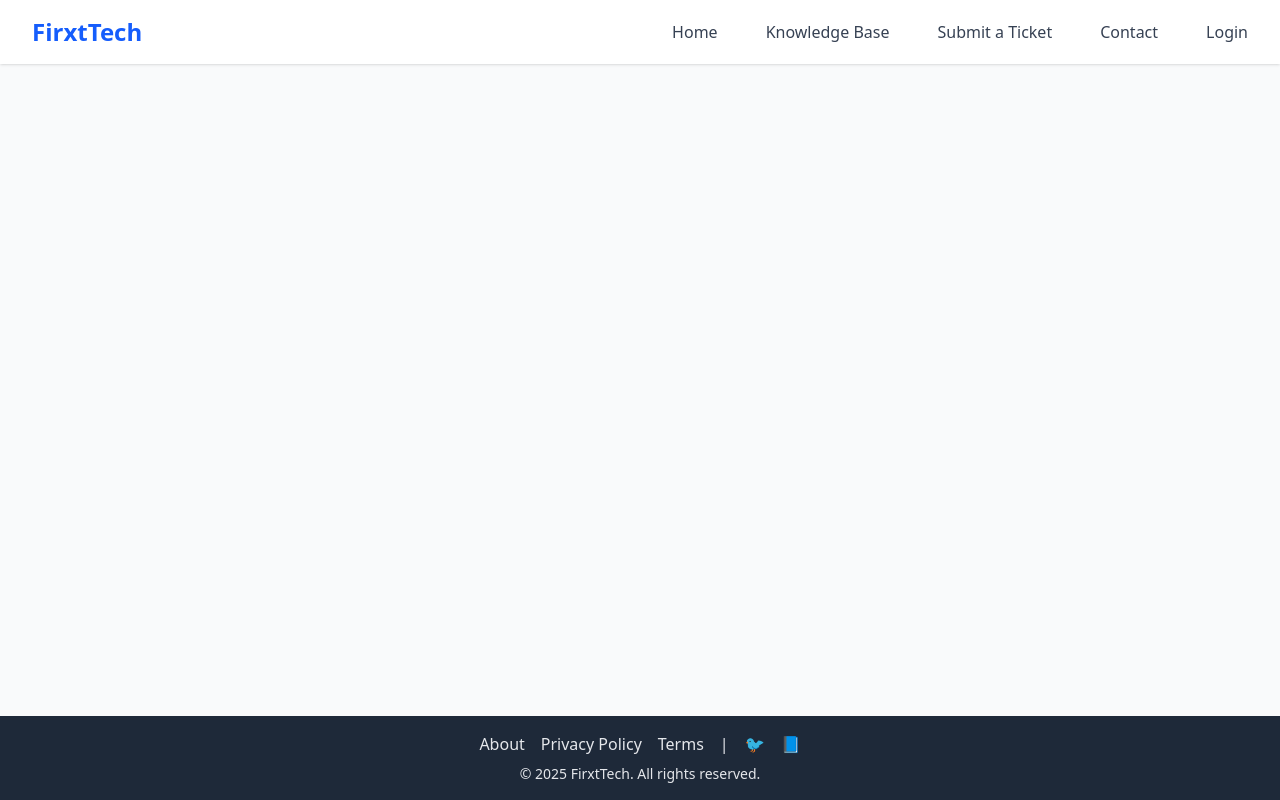
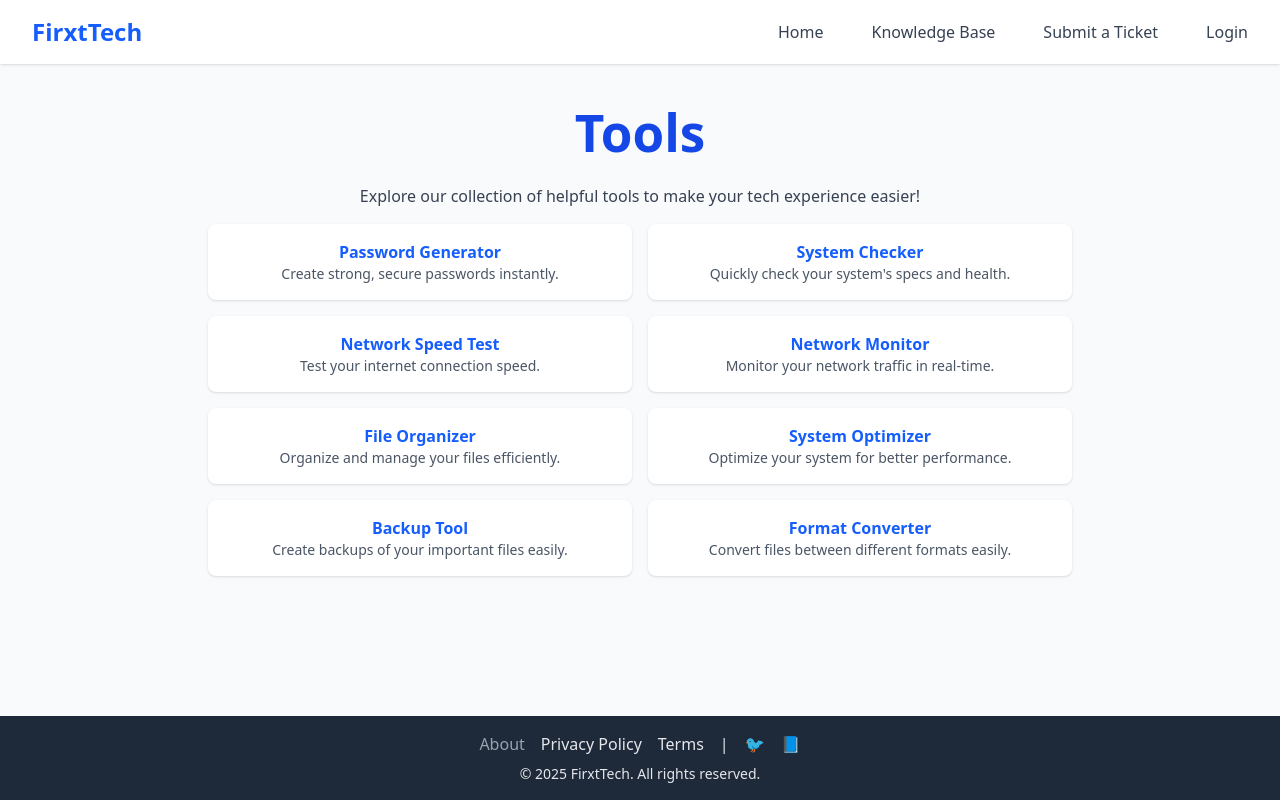
Before and after one commit to JohnChukwuemekaMgbemene/FirxtTech, a React (Vite) app in the folder client/: page /tools in a window 1280 px wide. Built offline with nearby package versions, Linux system fonts and the light colour scheme; no server answers.

Commit message:
well, still works

```diff
--- a/client/src/App.jsx
+++ b/client/src/App.jsx
@@ -9,6 +9,8 @@ import Contact from './pages/Contact';
 import AuthPage from './pages/AuthPage';
 import Dashboard from './pages/Dashboard';
 import ProtectedRoute from './components/ProtectedRoute';
+import Tools from './pages/Tools';
+import Services from './pages/Services';
 // import other pages as you create them
 
 function App() {
@@ -25,6 +27,8 @@ function App() {
             <Route path="/login" element={<AuthPage />} />
             <Route path="/signup" element={<AuthPage />} />
             <Route path="/forgot-password" element={<AuthPage />} />
+            <Route path="/tools" element={<Tools />} />
+            <Route path="/services" element={<Services />} />
             <Route
               path="/dashboard"
               element={
--- a/client/src/components/Footer.jsx
+++ b/client/src/components/Footer.jsx
@@ -1,10 +1,13 @@
 import React from 'react';
+import { Link } from 'react-router-dom';
 
 export default function Footer() {
   return (
     <footer className="bg-gray-800 text-gray-200 py-4 text-center mt-auto">
       <div className="space-x-4">
-        <a href="#" className="hover:underline">About</a>
+        <Link to="/contact" className="text-gray-400 hover:text-white">
+          About
+        </Link>
         <a href="#" className="hover:underline">Privacy Policy</a>
         <a href="#" className="hover:underline">Terms</a>
         <span>|</span>
--- a/client/src/components/Header.jsx
+++ b/client/src/components/Header.jsx
@@ -39,16 +39,6 @@ export default function Header() {
           Submit a Ticket
         </NavLink>
         <NavLink
-          to="/contact"
-          className={({ isActive }) =>
-            isActive
-              ? "text-blue-600 font-semibold"
-              : "text-gray-700 hover:text-orange-600"
-          }
-        >
-          Contact
-        </NavLink>
-        <NavLink
           to="/login"
           className={({ isActive }) =>
             isActive
--- a/client/src/components/HeroSection.jsx
+++ b/client/src/components/HeroSection.jsx
@@ -1,4 +1,5 @@
 import React from 'react';
+import { Link } from 'react-router-dom';
 
 export default function HeroSection() {
   return (
@@ -6,12 +7,16 @@ export default function HeroSection() {
       <h1 className="text-4xl font-bold mb-2 text-blue-800">Need Help? We’ve Got You Covered.</h1>
       <p className="text-lg text-gray-700 mb-6">Quick solutions and expert support for all your tech needs.</p>
       <div className="flex space-x-4 mb-8">
-        <button className="bg-orange-600 text-white px-8 py-2 rounded hover:bg-orange-700 flex items-center">
-          <span className="mr-2">🔍</span> Search Help Articles
-        </button>
-        <button className="bg-orange-600 text-white px-8 py-2 rounded hover:bg-orange-700 flex items-center">
+        <Link
+          to="/tools"
+          className="bg-orange-600 text-white px-8 py-2 rounded hover:bg-orange-700 flex items-center">
+          <span className="mr-2">🛠️</span> Browse Tools
+        </Link>
+        <Link
+          to="/services"
+          className="bg-orange-600 text-white px-8 py-2 rounded hover:bg-orange-700 flex items-center">
           <span className="mr-2">🛎️</span> Browse Services
-        </button>
+        </Link>
       </div>
       <input
         type="text"
--- a/client/src/pages/Contact.jsx
+++ b/client/src/pages/Contact.jsx
@@ -26,8 +26,8 @@ export default function Contact() {
           </div>
           <div>
             <span className="font-semibold text-gray-800">Phone:</span>{' '}
-            <a href="tel:+1234567890" className="text-blue-600 hover:underline">
-              +1 (234) 567-890
+            <a href="tel:+2349158745331" className="text-blue-600 hover:underline">
+              +234 915 874 5331
             </a>
           </div>
           <div>
--- /dev/null
+++ b/client/src/pages/Services.jsx
@@ -0,0 +1,26 @@
+import React from 'react';
+
+export default function Services() {
+  return (
+    <section className="max-w-4xl mx-auto px-4 py-10">
+      <h1 className="text-3xl font-bold mb-6 text-blue-700">Our Services</h1>
+      <p className="text-gray-700 mb-4">
+        Discover the range of services we offer to support your tech needs.
+      </p>
+      <ul className="space-y-4">
+        <li className="bg-white rounded-lg shadow p-4">
+          <span className="font-semibold text-blue-600">Technical Support</span>
+          <p className="text-gray-600 text-sm">Get help with troubleshooting and resolving technical issues.</p>
+        </li>
+        <li className="bg-white rounded-lg shadow p-4">
+          <span className="font-semibold text-blue-600">Consulting</span>
+          <p className="text-gray-600 text-sm">Expert advice for your business or personal tech projects.</p>
+        </li>
+        <li className="bg-white rounded-lg shadow p-4">
+          <span className="font-semibold text-blue-600">Training & Workshops</span>
+          <p className="text-gray-600 text-sm">Learn new skills and best practices from our professionals.</p>
+        </li>
+      </ul>
+    </section>
+  );
+}
--- /dev/null
+++ b/client/src/pages/Tools.jsx
@@ -0,0 +1,46 @@
+import React from 'react';
+
+export default function Tools() {
+  return (
+    <section className="max-w-4xl mx-auto px-4 py-10">
+      <h1 className="text-3xl font-bold mb-6 text-blue-700">Tools</h1>
+      <p className="text-gray-700 mb-4">
+        Explore our collection of helpful tools to make your tech experience easier!
+      </p>
+      <div className="grid grid-cols-1 md:grid-cols-2 gap-4">
+        <div className="bg-white rounded-lg shadow p-4">
+          <span className="font-semibold text-blue-600">Password Generator</span>
+          <p className="text-gray-600 text-sm">Create strong, secure passwords instantly.</p>
+        </div>
+        <div className="bg-white rounded-lg shadow p-4">
+          <span className="font-semibold text-blue-600">System Checker</span>
+          <p className="text-gray-600 text-sm">Quickly check your system's specs and health.</p>
+        </div>
+        <div className="bg-white rounded-lg shadow p-4">
+          <span className="font-semibold text-blue-600">Network Speed Test</span>
+          <p className="text-gray-600 text-sm">Test your internet connection speed.</p>
+        </div>
+        <div className="bg-white rounded-lg shadow p-4">
+          <span className="font-semibold text-blue-600">Network Monitor</span>
+          <p className="text-gray-600 text-sm">Monitor your network traffic in real-time.</p>
+        </div>
+        <div className="bg-white rounded-lg shadow p-4">
+          <span className="font-semibold text-blue-600">File Organizer</span>
+          <p className="text-gray-600 text-sm">Organize and manage your files efficiently.</p>
+        </div>
+        <div className="bg-white rounded-lg shadow p-4">
+          <span className="font-semibold text-blue-600">System Optimizer</span>
+          <p className="text-gray-600 text-sm">Optimize your system for better performance.</p>
+        </div>
+        <div className="bg-white rounded-lg shadow p-4">
+          <span className="font-semibold text-blue-600">Backup Tool</span>
+          <p className="text-gray-600 text-sm">Create backups of your important files easily.</p>
+        </div>
+        <div className="bg-white rounded-lg shadow p-4">
+          <span className="font-semibold text-blue-600">Format Converter</span>
+          <p className="text-gray-600 text-sm">Convert files between different formats easily.</p>
+        </div>
+      </div>
+    </section>
+  );
+}
```
Also changed, not shown: 1 other file (tests, documents, lock files or other folders).
